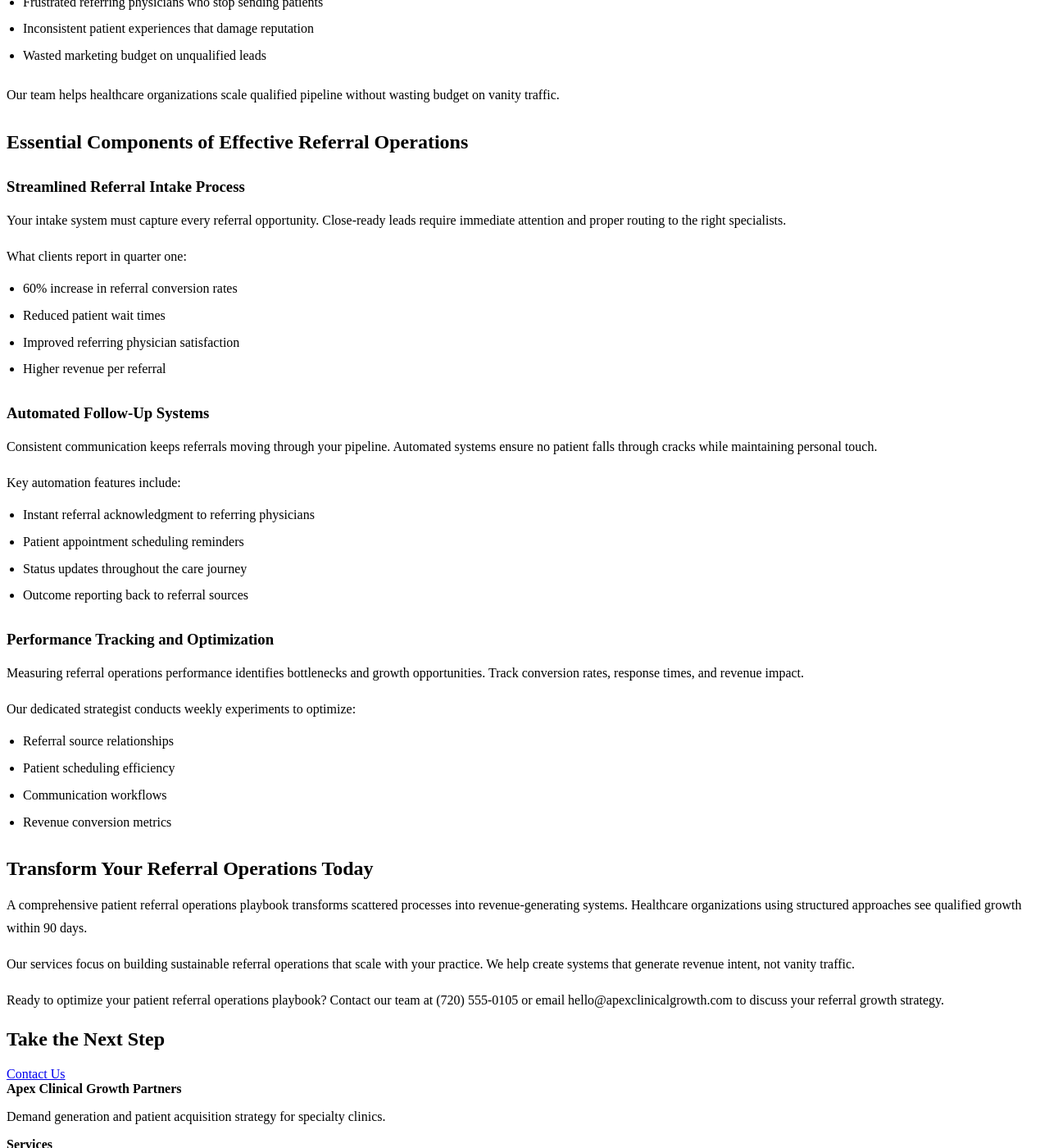
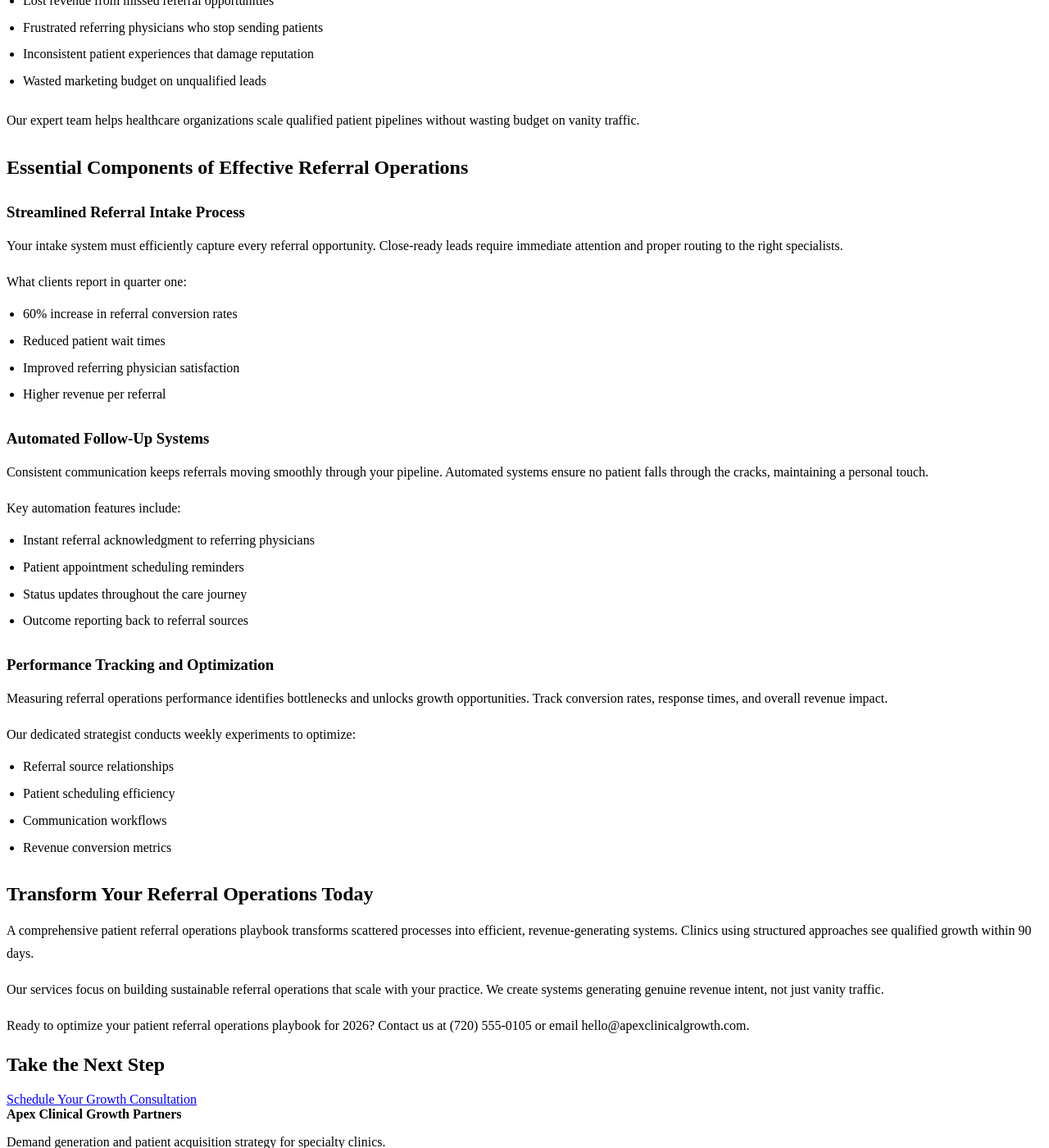
Before and after one commit to prjctlphbt/orbitr-canary-angular-20260228, a Jekyll site: the page angular-referral-ops-playbook-20260228142149.html, which Jekyll copies as it is, in a window 1280 px wide and 1400 px high, scrolled down 404 px. Shown: the whole window at 82% size. Built offline with Jekyll 4.4.1, drawn with Linux system fonts in a browser that asks for light colours; some of the changed text lies outside the part shown.

Commit message:
Refresh and update content: angular-referral-ops-playbook-20260228142149.html

```diff
--- a/angular-referral-ops-playbook-20260228142149.html
+++ b/angular-referral-ops-playbook-20260228142149.html
@@ -4,8 +4,8 @@
 <head>
 <meta charset="utf-8"/>
 <meta content="width=device-width, initial-scale=1.0" name="viewport"/>
-<meta content="Streamline patient referrals with our comprehensive operations playbook. Optimize workflows, boost growth, and improve patient outcomes. Get started today." name="description"/>
-<title>Patient Referral Operations Playbook - Healthcare Growth</title>
+<meta content="Unlock sustained healthcare growth in 2026 with our patient referral operations playbook. Optimize workflows, boost conversion rates, and enhance patient outcomes for your clinic." name="description"/>
+<title>Patient Referral Operations Playbook | Optimize Healthcare Growth in 2026</title>
 <style>
 
 
@@ -103,26 +103,26 @@
 <section class="page-hero landing-hero">
 <div class="container">
 <h1>Patient Referral Operations Playbook - Healthcare Growth</h1>
-<a class="cta" href="/services/">Contact Us</a>
+<a class="cta" href="/services/">Get Your 2026 Playbook</a>
 </div>
 </section>
 <section class="landing-content">
 <div class="container orbitr-generated-content">
-<h1>Patient Referral Operations Playbook - Healthcare Growth</h1>
-<p>Your patient referral operations playbook determines whether your practice grows or stagnates. Most healthcare organizations lose 40% of referrals due to broken processes and missed follow-ups.</p>
-<p>Orbitr Canary Angular 20260228 serving the Denver, CO community specializes in creating systematic approaches that convert referral intent into revenue growth.</p>
+<h2>Your 2026 Patient Referral Operations Playbook for Healthcare Growth</h2>
+<p>Your patient referral operations playbook is critical for growth. Many healthcare organizations lose up to 40% of referrals due to inefficient processes and missed follow-ups.</p>
+<p>Apex Clinical Growth Partners specializes in creating systematic approaches that convert referral intent into predictable revenue growth for clinics.</p>
 <h2>Why Your Patient Referral Operations Playbook Matters</h2>
-<p>Referral operations directly impact your bottom line. Without a structured patient referral operations playbook, practices experience:</p>
+<p>Effective referral operations directly impact your bottom line. Without a structured patient referral operations playbook, practices often experience:</p>
 <ul>
 <li>Lost revenue from missed referral opportunities</li>
 <li>Frustrated referring physicians who stop sending patients</li>
 <li>Inconsistent patient experiences that damage reputation</li>
 <li>Wasted marketing budget on unqualified leads</li>
 </ul>
-<p>Our team helps healthcare organizations scale qualified pipeline without wasting budget on vanity traffic.</p>
+<p>Our expert team helps healthcare organizations scale qualified patient pipelines without wasting budget on vanity traffic.</p>
 <h2>Essential Components of Effective Referral Operations</h2>
 <h3>Streamlined Referral Intake Process</h3>
-<p>Your intake system must capture every referral opportunity. Close-ready leads require immediate attention and proper routing to the right specialists.</p>
+<p>Your intake system must efficiently capture every referral opportunity. Close-ready leads require immediate attention and proper routing to the right specialists.</p>
 <p>What clients report in quarter one:
 <ul>
 <li>60% increase in referral conversion rates</li>
@@ -131,7 +131,7 @@
 <li>Higher revenue per referral</li>
 </ul></p>
 <h3>Automated Follow-Up Systems</h3>
-<p>Consistent communication keeps referrals moving through your pipeline. Automated systems ensure no patient falls through cracks while maintaining personal touch.</p>
+<p>Consistent communication keeps referrals moving smoothly through your pipeline. Automated systems ensure no patient falls through the cracks, maintaining a personal touch.</p>
 <p>Key automation features include:
 <ul>
 <li>Instant referral acknowledgment to referring physicians</li>
@@ -140,7 +140,7 @@
 <li>Outcome reporting back to referral sources</li>
 </ul></p>
 <h3>Performance Tracking and Optimization</h3>
-<p>Measuring referral operations performance identifies bottlenecks and growth opportunities. Track conversion rates, response times, and revenue impact.</p>
+<p>Measuring referral operations performance identifies bottlenecks and unlocks growth opportunities. Track conversion rates, response times, and overall revenue impact.</p>
 <p>Our dedicated strategist conducts weekly experiments to optimize:
 <ul>
 <li>Referral source relationships</li>
@@ -149,15 +149,15 @@
 <li>Revenue conversion metrics</li>
 </ul></p>
 <h2>Transform Your Referral Operations Today</h2>
-<p>A comprehensive patient referral operations playbook transforms scattered processes into revenue-generating systems. Healthcare organizations using structured approaches see qualified growth within 90 days.</p>
-<p>Our services focus on building sustainable referral operations that scale with your practice. We help create systems that generate revenue intent, not vanity traffic.</p>
-<p>Ready to optimize your patient referral operations playbook? Contact our team at (720) 555-0105 or email hello@apexclinicalgrowth.com to discuss your referral growth strategy.</p>
+<p>A comprehensive patient referral operations playbook transforms scattered processes into efficient, revenue-generating systems. Clinics using structured approaches see qualified growth within 90 days.</p>
+<p>Our services focus on building sustainable referral operations that scale with your practice. We create systems generating genuine revenue intent, not just vanity traffic.</p>
+<p>Ready to optimize your patient referral operations playbook for 2026? Contact us at (720) 555-0105 or email hello@apexclinicalgrowth.com.</p>
 </div>
 </section>
 <section class="landing-cta">
 <div class="container">
 <h2>Take the Next Step</h2>
-<a class="cta" href="/services/">Contact Us</a>
+<a class="cta" href="/services/">Schedule Your Growth Consultation</a>
 </div>
 </section>
 </main>
@@ -183,7 +183,6 @@
 </ul>
 </div>
 </div>
-<div class="container small-note">Framework canary fixture for Orbitr approval testing.</div>
 </footer>
 <script>
  // FAQ accordion functionality
```
